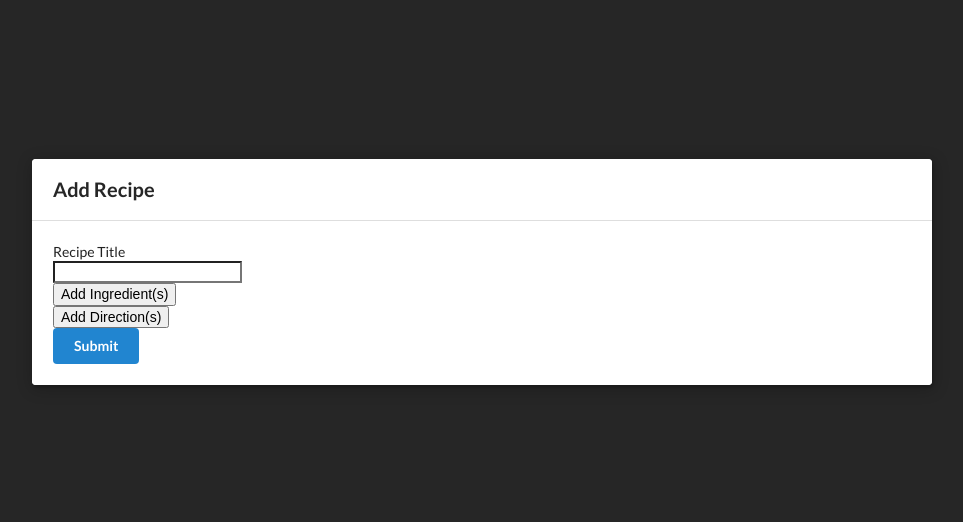
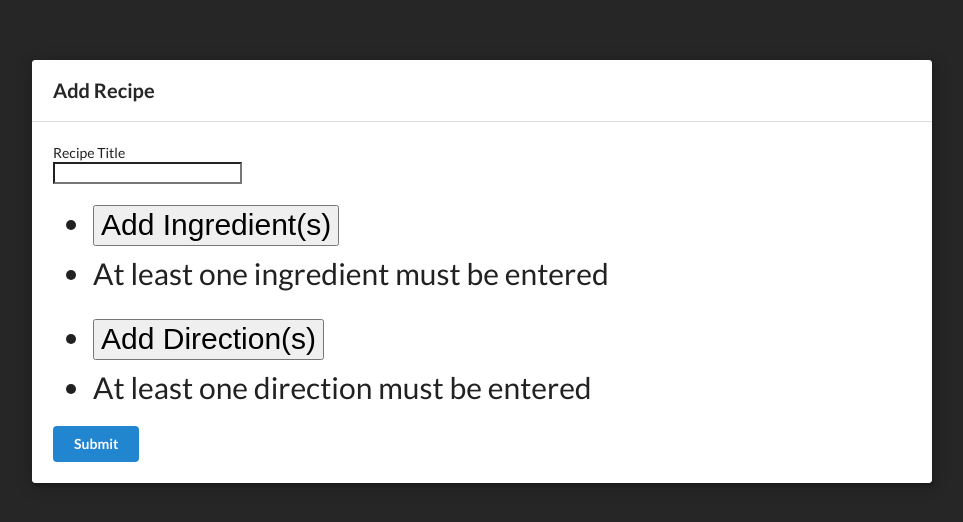
Before and after one commit to tengen14/Recipe-Box, a React (Create React App) app in the folder client/: page /recipes/new in a window 1280 px wide. Shown: the part 128-650 px from the top of the page, without its empty margins (158-1121 px from the left). Built offline with nearby package versions, Linux system fonts and the light colour scheme.

Commit message:
Add form validation to require fields

```diff
--- a/client/src/components/recipes/RecipeForm.js
+++ b/client/src/components/recipes/RecipeForm.js
@@ -2,61 +2,77 @@ import React from "react";
 import { Field, FieldArray, reduxForm } from "redux-form";
 
 class RecipeForm extends React.Component {
-  renderField = field => {
+  renderField = ({ input, label, type, meta: { touched, error } }) => {
     return (
-      <div className="input-row">
-        <input {...field.input} type="text" />
-        {field.meta.touched && field.meta.error && (
-          <span className="error">{field.meta.error}</span>
-        )}
+      <div>
+        <label>{label}</label>
+        <div>
+          <input {...input} type={type} placeholder={label} />
+          {touched && error && <span>{error}</span>}
+        </div>
       </div>
     );
   };
 
-  renderIngredients = ({ fields }) => {
+  renderIngredients = ({ fields, meta: { error } }) => {
     return (
-      <div className="custom-field-array-container">
-        {fields.map((code, index) => (
-          <div key={index} className="field-array-item">
+      <ul className="custom-field-array-container">
+        <li>
+          <button type="button" onClick={() => fields.push()}>
+            Add {!fields.length ? "Ingredient(s)" : "Another Ingredient"}
+          </button>
+        </li>
+        {fields.map((ingredient, index) => (
+          <li key={index} className="field-array-item">
+            <button
+              type="button"
+              title="Remove Ingredient"
+              onClick={() => fields.remove(index)}
+            >
+              &times;
+            </button>
             <Field
-              name={code}
+              name={ingredient}
               type="text"
               component={this.renderField}
-              autoFocus
+              label={`Ingredient #${index + 1}`}
+              require
             />
-            <button type="button" onClick={() => fields.remove(index)}>
-              &times;
-            </button>
-          </div>
+          </li>
         ))}
-        <button type="button" onClick={() => fields.push()}>
-          Add {!fields.length ? "Ingredient(s)" : "Another Ingredient"}
-        </button>
-      </div>
+        {error && <li className="error">{error}</li>}
+      </ul>
     );
   };
 
-  renderDirections = ({ fields }) => {
+  renderDirections = ({ fields, meta: { error } }) => {
     return (
-      <div className="custom-field-array-container">
-        {fields.map((code, index) => (
-          <div key={index} className="field-array-item">
+      <ul className="custom-field-array-container">
+        <li>
+          <button type="button" onClick={() => fields.push()}>
+            Add {!fields.length ? "Direction(s)" : "Another Direction"}
+          </button>
+        </li>
+        {fields.map((direction, index) => (
+          <li key={index} className="field-array-item">
+            <button
+              type="button"
+              title="Remove Direction"
+              onClick={() => fields.remove(index)}
+            >
+              &times;
+            </button>
             <Field
-              name={code}
+              name={direction}
               type="text"
               component={this.renderField}
-              label={`Discount Code #${index + 1}`}
-              autoFocus
+              label={`Direction #${index + 1}`}
+              require
             />
-            <button type="button" onClick={() => fields.remove(index)}>
-              &times;
-            </button>
-          </div>
+          </li>
         ))}
-        <button type="button" onClick={() => fields.push()}>
-          Add {!fields.length ? "Direction(s)" : "Another Direction"}
-        </button>
-      </div>
+        {error && <li className="error">{error}</li>}
+      </ul>
     );
   };
 
@@ -82,56 +98,47 @@ class RecipeForm extends React.Component {
   }
 }
 
-// const validate = values => {
-//   const errors = {};
-//   if (!values.clubName) {
-//     errors.clubName = "Required";
-//   }
-//   if (!values.members || !values.members.length) {
-//     errors.members = { _error: "At least one member must be entered" };
-//   } else {
-//     const membersArrayErrors = [];
-//     values.members.forEach((member, memberIndex) => {
-//       const memberErrors = {};
-//       if (!member || !member.firstName) {
-//         memberErrors.firstName = "Required";
-//         membersArrayErrors[memberIndex] = memberErrors;
-//       }
-//       if (!member || !member.lastName) {
-//         memberErrors.lastName = "Required";
-//         membersArrayErrors[memberIndex] = memberErrors;
-//       }
-//       if (member && member.hobbies && member.hobbies.length) {
-//         const hobbyArrayErrors = [];
-//         member.hobbies.forEach((hobby, hobbyIndex) => {
-//           if (!hobby || !hobby.length) {
-//             hobbyArrayErrors[hobbyIndex] = "Required";
-//           }
-//         });
-//         if (hobbyArrayErrors.length) {
-//           memberErrors.hobbies = hobbyArrayErrors;
-//           membersArrayErrors[memberIndex] = memberErrors;
-//         }
-//         if (member.hobbies.length > 5) {
-//           if (!memberErrors.hobbies) {
-//             memberErrors.hobbies = [];
-//           }
-//           memberErrors.hobbies._error = "No more than five hobbies allowed";
-//           membersArrayErrors[memberIndex] = memberErrors;
-//         }
-//       }
-//     });
-//     if (membersArrayErrors.length) {
-//       errors.members = membersArrayErrors;
-//     }
-//   }
-//   return errors;
-// };
+const validate = values => {
+  const errors = {};
+
+  if (!values.title) {
+    errors.title = "Required";
+  }
+
+  if (!values.ingredients || !values.ingredients.length) {
+    errors.ingredients = { _error: "At least one ingredient must be entered" };
+  } else {
+    const ingredientArrayErrors = [];
+    values.ingredients.forEach((ingredient, index) => {
+      if (!ingredient || !ingredient.length) {
+        ingredientArrayErrors[index] = "Required";
+      }
+    });
+    if (ingredientArrayErrors.length) {
+      errors.ingredients = ingredientArrayErrors;
+    }
+  }
+
+  if (!values.directions || !values.directions.length) {
+    errors.directions = { _error: "At least one direction must be entered" };
+  } else {
+    const directionArrayErrors = [];
+    values.directions.forEach((direction, index) => {
+      if (!direction || !direction.length) {
+        directionArrayErrors[index] = "Required";
+      }
+    });
+    if (directionArrayErrors.length) {
+      errors.directions = directionArrayErrors;
+    }
+  }
+
+  return errors;
+};
 
 export default reduxForm({
-  form: "recipeForm"
-  //   validated
+  form: "recipeForm",
+  validate
 })(RecipeForm);
 
 // dry up functions
-// validate form
```
Also changed, not shown: 1 other file (tests, documents, lock files or other folders).
